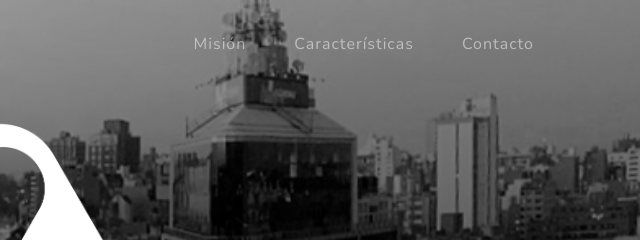
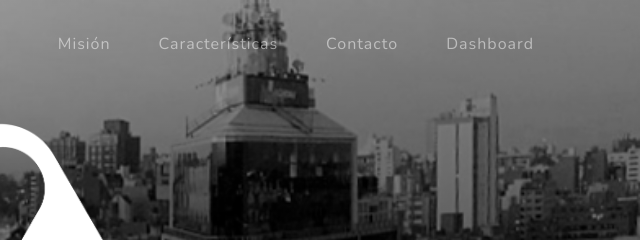
Before and after one commit to alceba/alceba.github.io, a plain HTML site: page index.html in a window 1280 px wide. Shown: the top 240 px of the page, 640-1280 px from the left. Drawn offline with nearby package versions, Linux system fonts and the light colour scheme.

Commit message:
Add dahsboard link.

```diff
--- a/index.html
+++ b/index.html
@@ -30,6 +30,7 @@
                         <li class="nav-item"><a class="nav-link js-scroll-trigger" href="#about">Misión</a></li>
                         <li class="nav-item"><a class="nav-link js-scroll-trigger" href="#projects">Características</a></li>
                         <li class="nav-item"><a class="nav-link js-scroll-trigger" href="#signup">Contacto</a></li>
+                        <li class="nav-item"><a class="nav-link js-scroll-trigger" href="https://dashboard.alceba.com">Dashboard</a></li>
                     </ul>
                 </div>
             </div>
```
